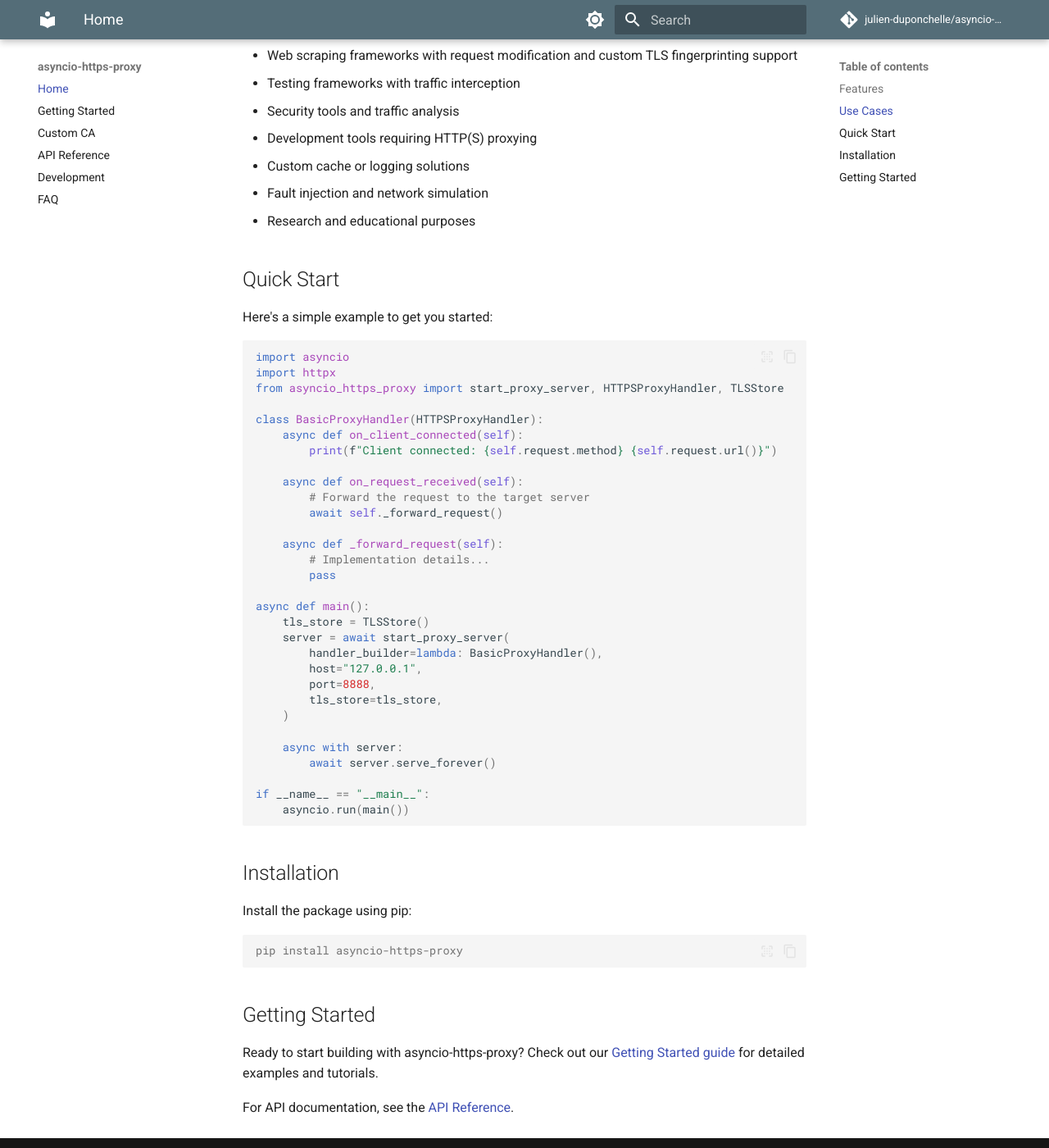
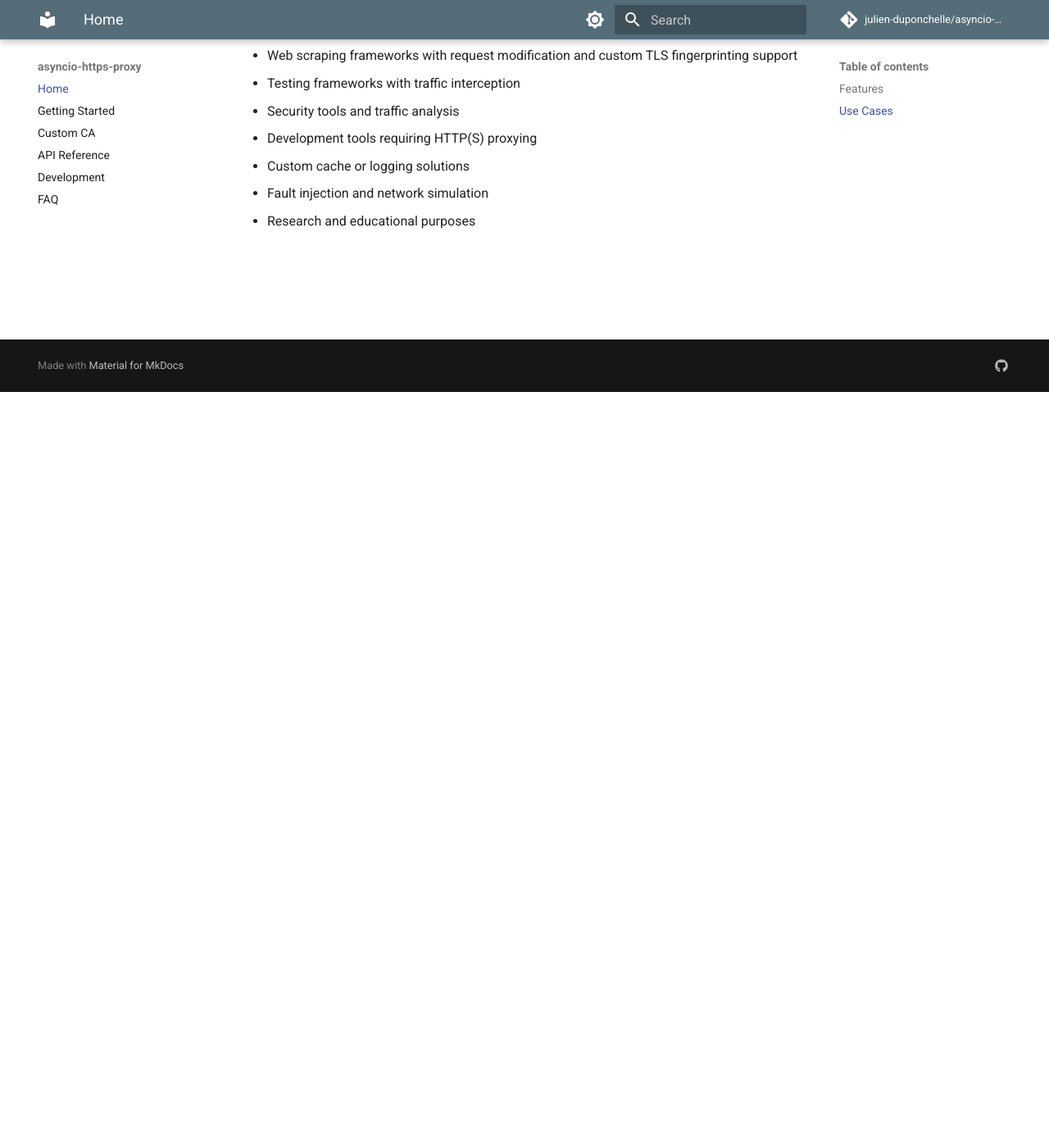
Before and after one commit to julien-duponchelle/asyncio-https-proxy, an MkDocs documentation site: the page built from docs/index.md, in a window 1280 px wide and 1400 px high, scrolled down 922 px. Shown: the whole window at 82% size. Built offline with MkDocs 1.6.1 and Material for MkDocs 9.7.7, drawn with Linux system fonts in a browser that asks for light colours; comment, search, counter and statistics services are not loaded.

Commit message:
Reuse README in the documentation

````diff
--- a/docs/index.md
+++ b/docs/index.md
@@ -1,81 +1,3 @@
 # asyncio-https-proxy
 
-An embeddable, asyncio-based HTTPS forward proxy server with built-in request and response interception capabilities. Designed to be integrated directly into your Python applications rather than run as a standalone service.
-
-It's designed to be a lightweight, flexible solution for developers needing to proxy HTTP and HTTPS traffic within their applications, with full support for SSL/TLS interception. Developer keep control over the outgoing requests and responses allowing to use custom logic for modifying, logging, blocking traffic and even custom TLS fingerprinting.
-
-The library is built using Python's asyncio framework, making it suitable for high-performance, asynchronous applications.
-
-The library manages its own Certificate Authority (CA) to dynamically generate and sign certificates for intercepted HTTPS traffic.
-
-It's a fundation layer for building your own proxy-based tools.
-
-## Features
-
-- **Embeddable**: Integrate proxy functionality directly into your Python application
-- **Asyncio-native**: Built with Python's asyncio for seamless integration with async applications
-- **HTTPS/SSL support**: Full SSL/TLS interception
-- **Certificate generation**: Dynamically generate and sign certificates for intercepted HTTPS traffic
-- **Request/Response interception**: Modify, log, or block HTTP(S) traffic in real-time
-- **Lightweight**: Pure Python implementation with only cryptography as a direct external dependency
-
-## Use Cases
-
-- Web scraping frameworks with request modification and custom TLS fingerprinting support
-- Testing frameworks with traffic interception
-- Security tools and traffic analysis
-- Development tools requiring HTTP(S) proxying
-- Custom cache or logging solutions
-- Fault injection and network simulation
-- Research and educational purposes
-
-## Quick Start
-
-Here's a simple example to get you started:
-
-```python
-import asyncio
-import httpx
-from asyncio_https_proxy import start_proxy_server, HTTPSProxyHandler, TLSStore
-
-class BasicProxyHandler(HTTPSProxyHandler):
-    async def on_client_connected(self):
-        print(f"Client connected: {self.request.method} {self.request.url()}")
-
-    async def on_request_received(self):
-        # Forward the request to the target server
-        await self._forward_request()
-
-    async def _forward_request(self):
-        # Implementation details...
-        pass
-
-async def main():
-    tls_store = TLSStore()
-    server = await start_proxy_server(
-        handler_builder=lambda: BasicProxyHandler(),
-        host="127.0.0.1",
-        port=8888,
-        tls_store=tls_store,
-    )
-
-    async with server:
-        await server.serve_forever()
-
-if __name__ == "__main__":
-    asyncio.run(main())
-```
-
-## Installation
-
-Install the package using pip:
-
-```console
-pip install asyncio-https-proxy
-```
-
-## Getting Started
-
-Ready to start building with asyncio-https-proxy? Check out our [Getting Started guide](getting-started.md) for detailed examples and tutorials.
-
-For API documentation, see the [API Reference](reference/index.md).
+--8<-- "README.md:intro"
````
Also changed, not shown: README.md (+7 -2 lines).
